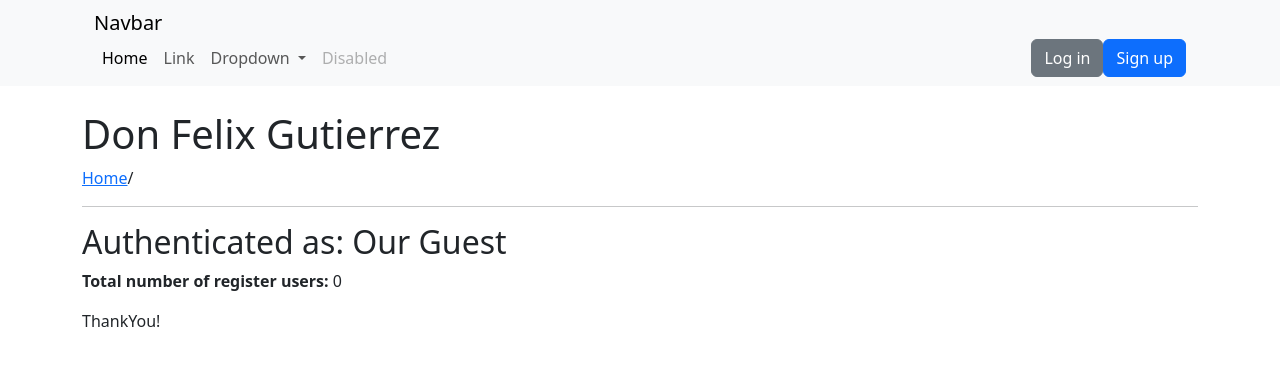
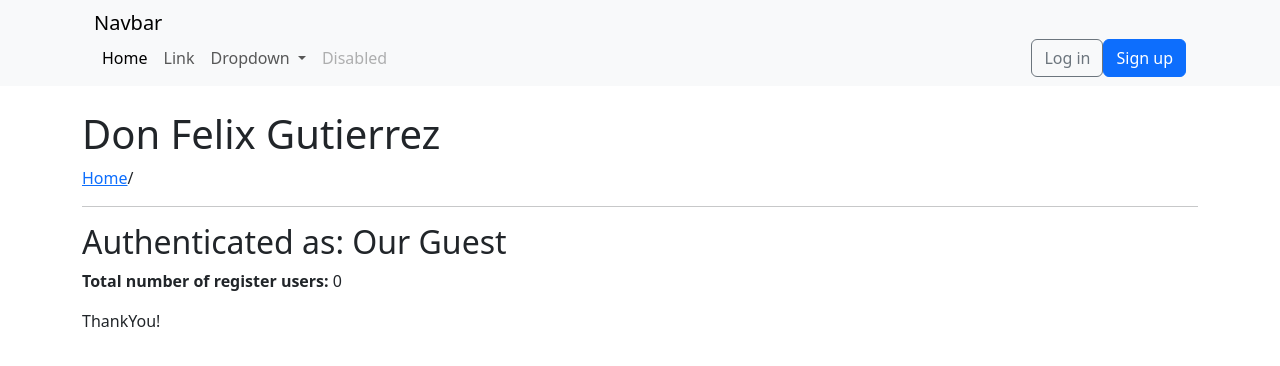
Before and after one commit to pauloccardona/django_project, a Django app: page / in a window 1280 px wide. Shown: the top 366 px of the page. Run offline with Django 4.2, Linux system fonts and the light colour scheme.

Commit message:
Tutorial8: Login Signin stethic

```diff
--- a/django_project/templates/base.html
+++ b/django_project/templates/base.html
@@ -39,8 +39,8 @@
               </li>
             </ul>
             <form class="d-flex" role="search">
-              <a href="{% url 'login' %}" class="btn btn-secondary" >Log in</a>
-              <a href="{% url 'signup' %}" class="btn btn-primary">Sign up</a>
+              <a href="{% url 'login' %}" class="btn btn-outline-secondary" >Log in</a>
+              <a href="{% url 'signup' %}" class="btn btn-primary ml-2">Sign up</a>
 
             </form>
           </div>
```
